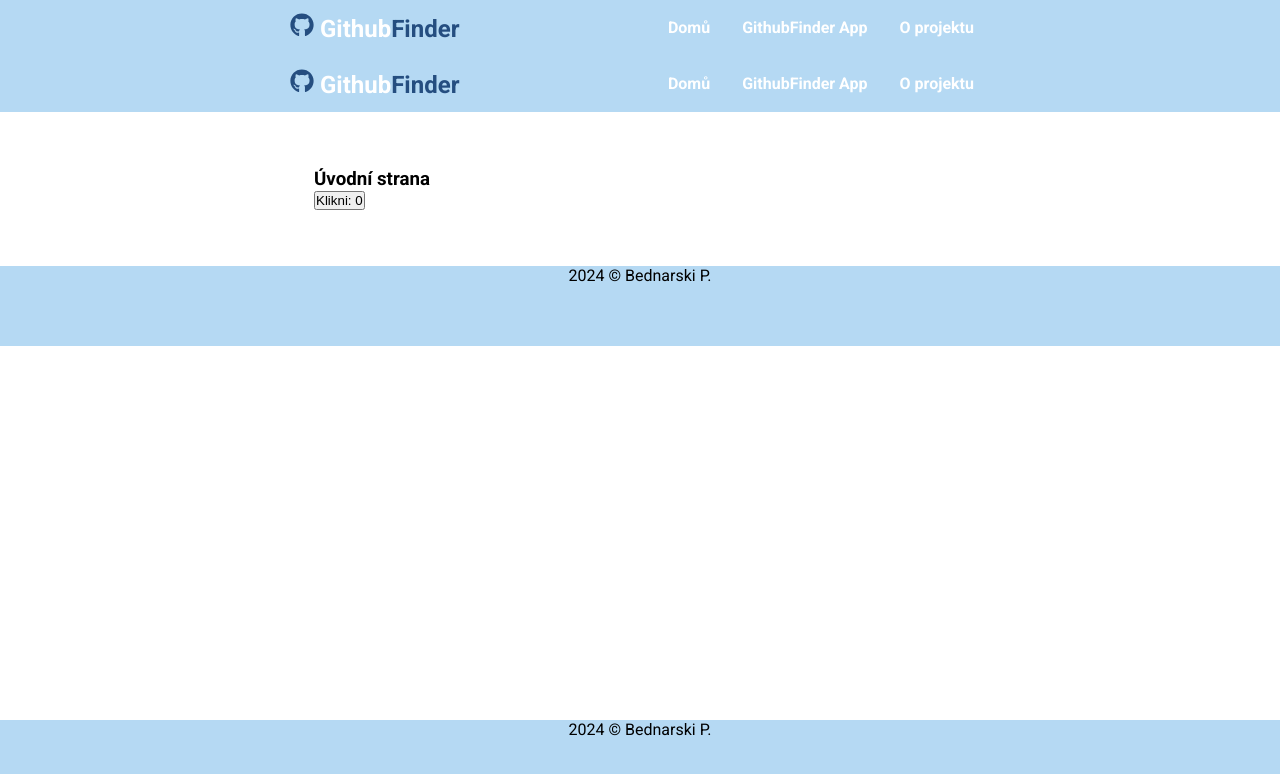
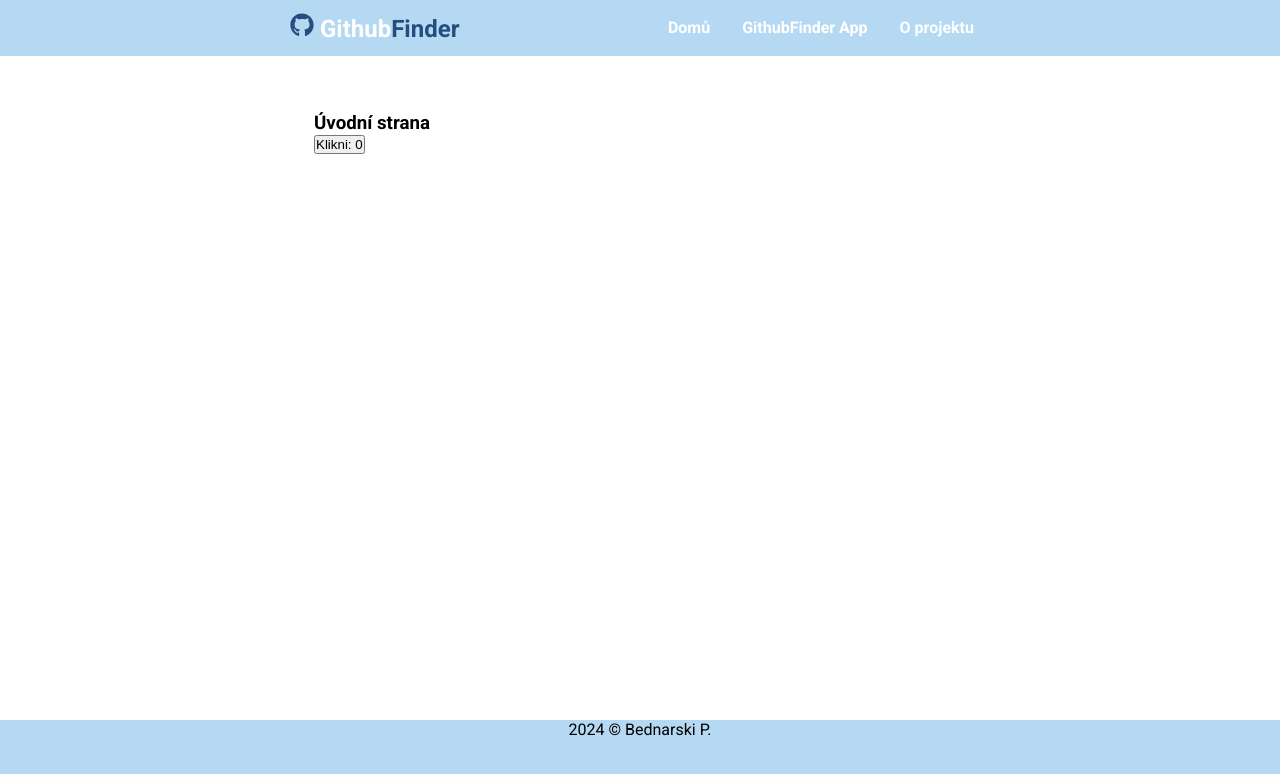
Before and after one commit to pettik/engeto-react-web, a React (Create React App) app: page / in a window 1280 px wide. Shown: the top 774 px of the page. Built offline with nearby package versions, Linux system fonts and the light colour scheme.

Commit message:
Update SharedLayout.js

```diff
--- a/src/pages/SharedLayout.js
+++ b/src/pages/SharedLayout.js
@@ -1,13 +1,9 @@
 import { Outlet } from 'react-router-dom';
-import Navbar from '../components/Navbar';
-import Footer from '../components/Footer';
 
 const SharedLayout = () => {
   return (
-    <section>
-      <Navbar />
+    <section className="shared-layout">
       <Outlet />
-      <Footer />
     </section>
   );
 };
```
